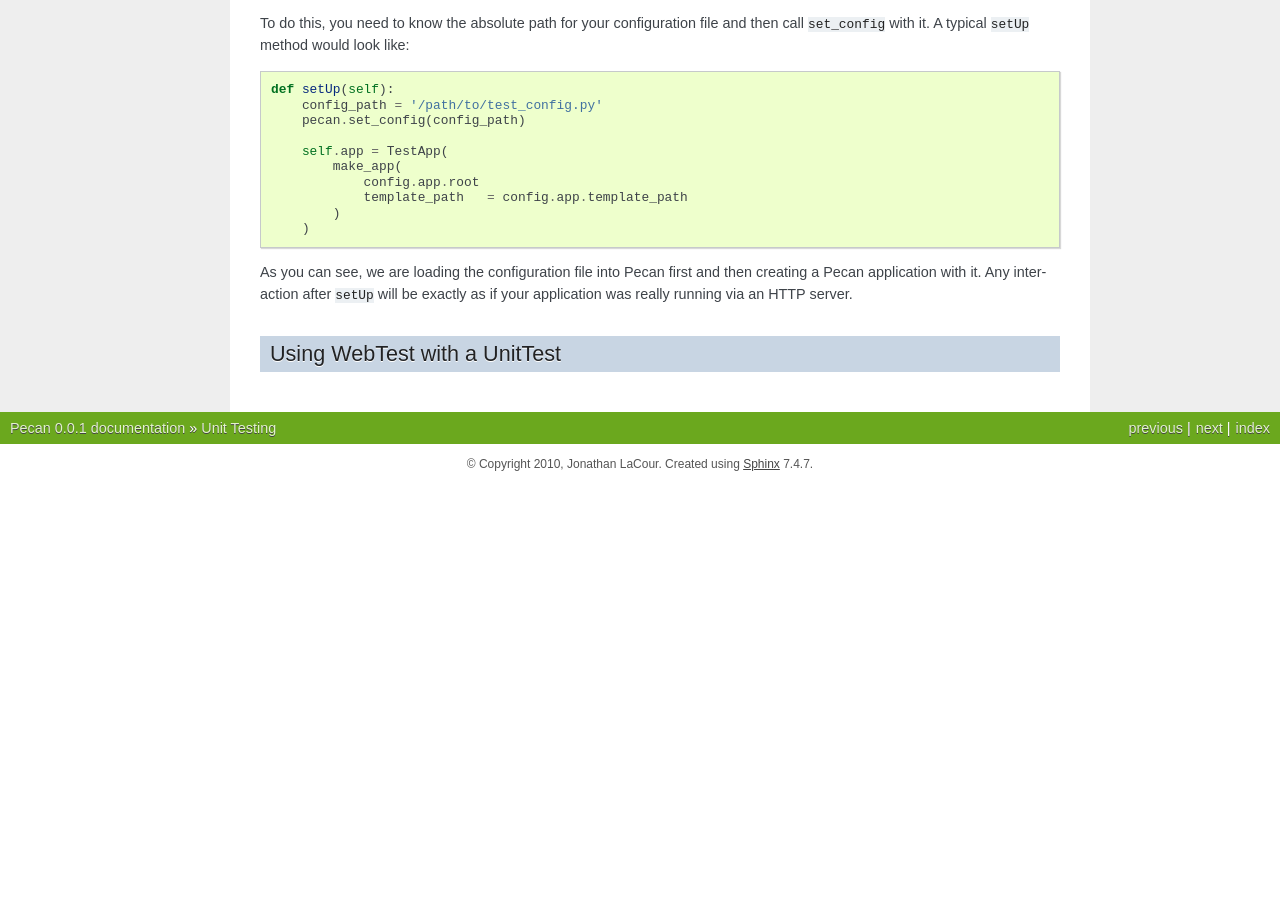
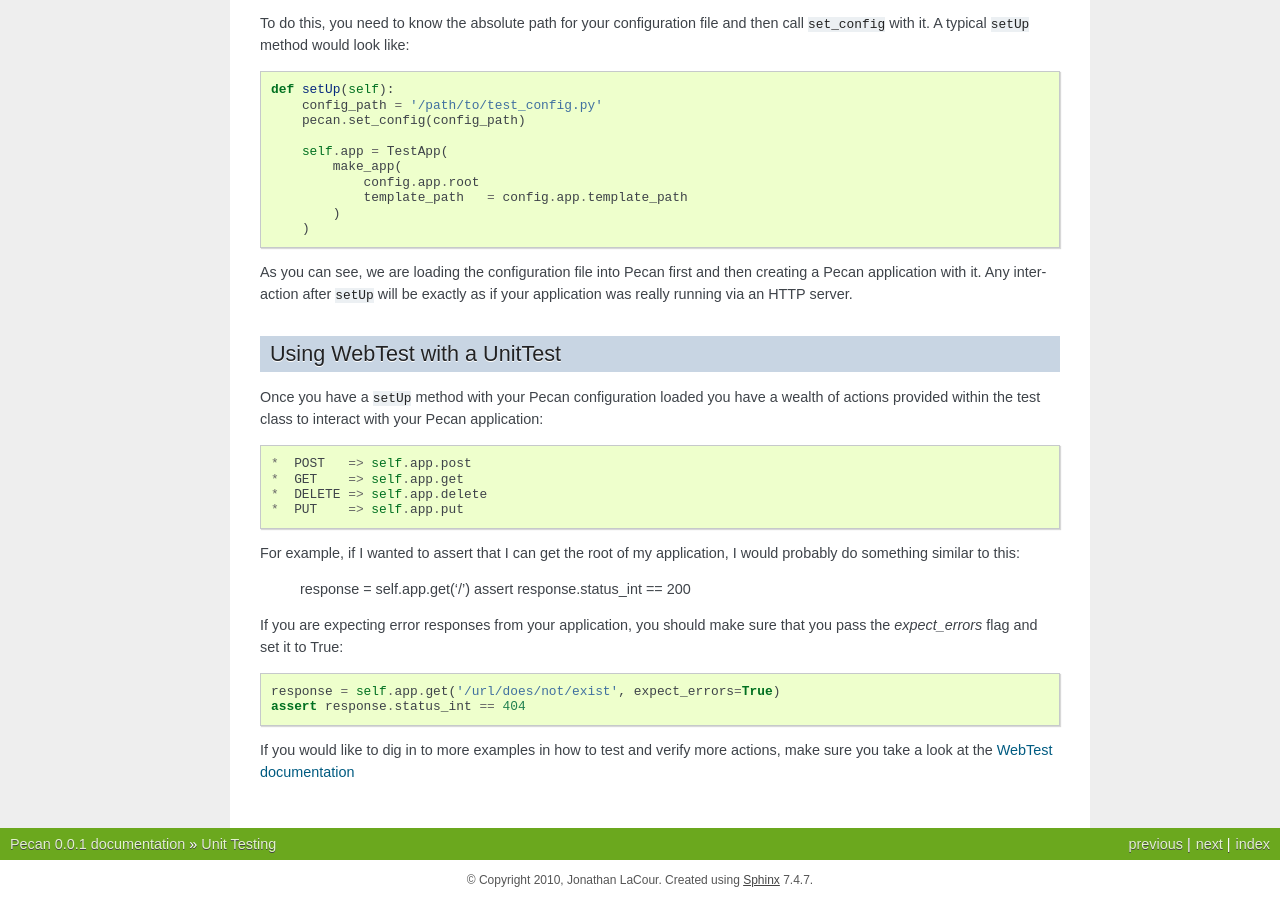
Before and after one commit to stackforge/pecan, a Sphinx documentation site: the page built from docs/source/testing.rst, in a window 1280 px wide and 900 px high, scrolled down 798 px. Built offline with Sphinx 7.4.7, drawn with Linux system fonts in a browser that asks for light colours; pages that are not in the unit, such as notebooks, are missing from menus; before the commit the page ends 1282 px from its top, so only the background shows below that.

Commit message:
completed basic WebTEst and unittest section

```diff
--- a/docs/source/testing.rst
+++ b/docs/source/testing.rst
@@ -63,3 +63,27 @@ exactly as if your application was really running via an HTTP server.
 
 Using WebTest with a UnitTest
 -----------------------------
+Once you have a ``setUp`` method with your Pecan configuration loaded you have
+a wealth of actions provided within the test class to interact with your Pecan
+application::
+
+ *  POST   => self.app.post
+ *  GET    => self.app.get
+ *  DELETE => self.app.delete
+ *  PUT    => self.app.put
+
+For example, if I wanted to assert that I can get the root of my application,
+I would probably do something similar to this:
+
+     response = self.app.get('/')
+     assert response.status_int == 200
+
+If you are expecting error responses from your application, you should make
+sure that you pass the `expect_errors` flag and set it to True::
+
+    response = self.app.get('/url/does/not/exist', expect_errors=True)
+    assert response.status_int == 404
+
+If you would like to dig in to more examples in how to test and verify more
+actions, make sure you take a look at the
+`WebTest documentation <http://pythonpaste.org/webtest/>`_
```
